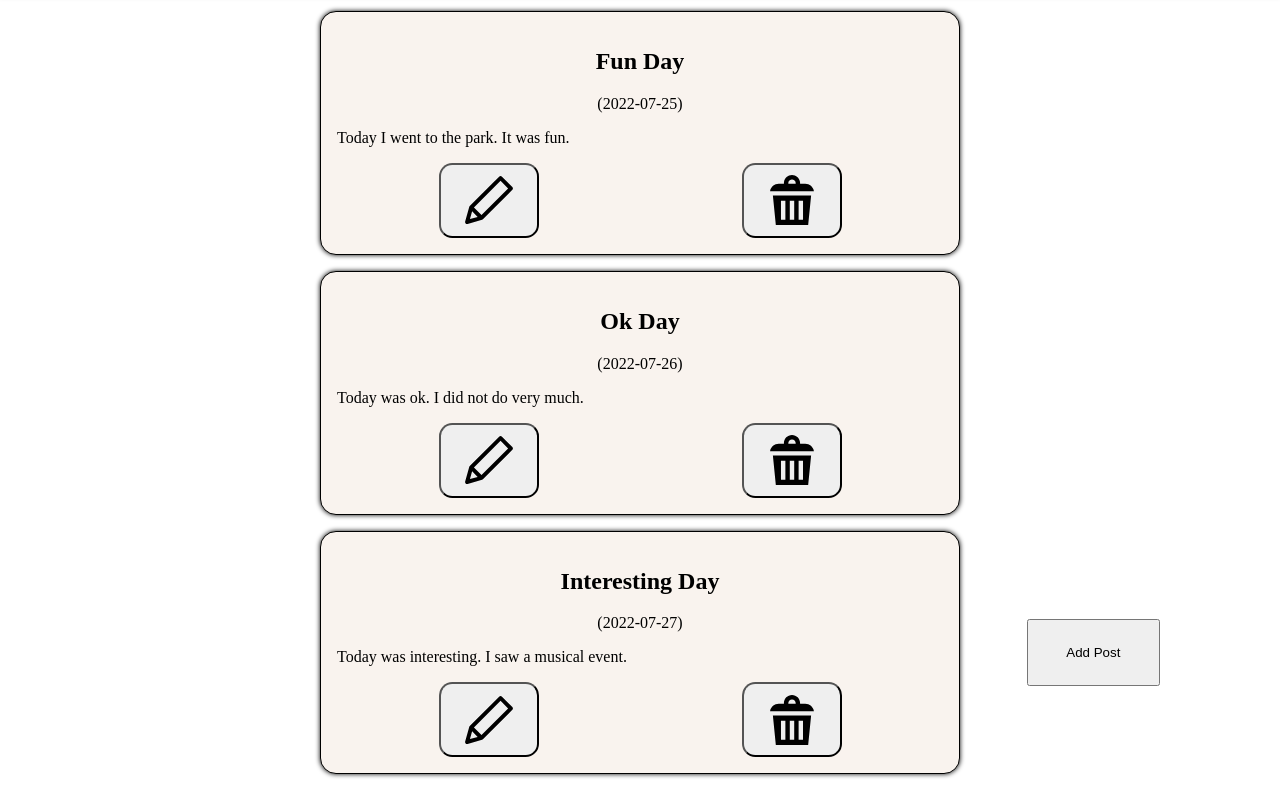
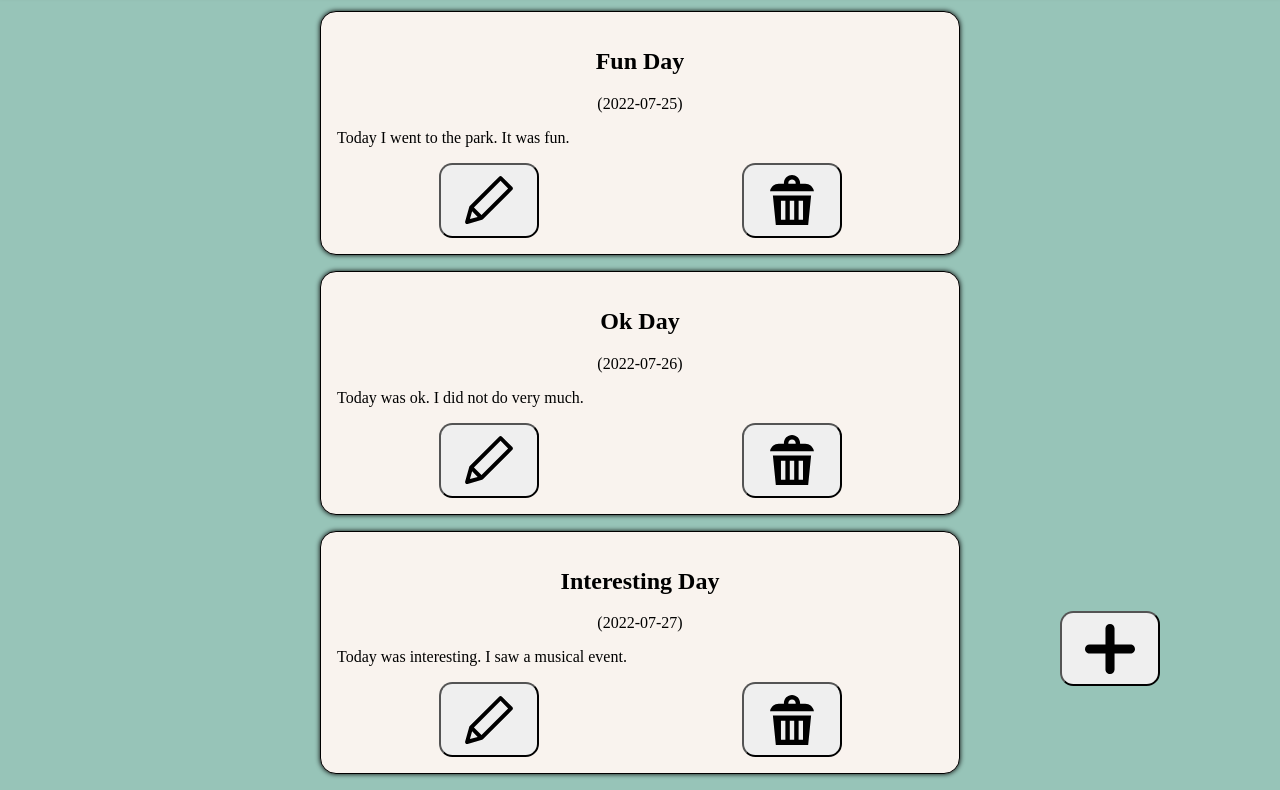
Before and after one commit to joeikedo/cse134-hw4, a website: page styledcrud.html in a window 1280 px wide. Shown: the part 74-864 px from the top of the page. Drawn offline with Linux system fonts and the light colour scheme.

```diff
--- a/styledcrud.html
+++ b/styledcrud.html
@@ -70,7 +70,7 @@
     </main>
 
     <footer>
-        <button type="button" id="addPostButton">Add Post</button>
+        <button type="button" id="addPostButton"></button>
     </footer>
 
 </body>
--- a/styledcrudmain.css
+++ b/styledcrudmain.css
@@ -1,5 +1,6 @@
 body {
     margin: 0;
+    background-color: #97C4B8;
 }
 
 h1{
@@ -32,6 +33,8 @@
 
 #deletePostDialog{
     text-align: center;
+    min-width: 15em;
+    min-height: 5em;
 }
 
 ul > li > h2{
@@ -71,7 +74,6 @@
 
     height: 75px;
     width: 100px;
-    /* border: none; */
 }
 
 .editButton span{
@@ -89,9 +91,21 @@
 
     height: 75px;
     width: 100px;
-    /* border: none; */
 }
 
 .deleteButton span{
     display: none;
 }
+
+#addPostButton{
+    margin-left: auto;
+    margin-right: auto;
+    border-radius: 1em;
+
+    background-image: url(media/plus_icon.svg);
+    background-repeat: no-repeat;
+    background-position: 50% 50%;
+
+    height: 75px;
+    width: 100px;
+}
```
Also changed, not shown: media/plus_icon.svg (added).
